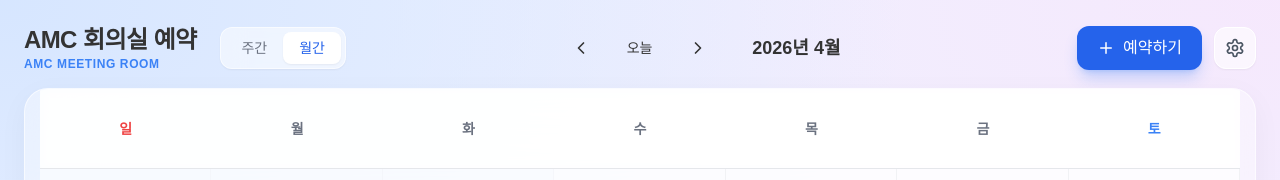
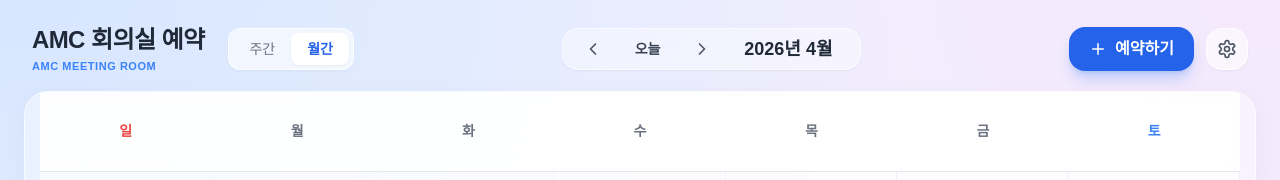
Before and after one commit to jinkwanuri-droid/amc, a Next.js app: page / in a window 1280 px wide. Shown: the top 180 px of the page. Built offline with nearby package versions, Linux system fonts and the light colour scheme; no server answers; the database is empty; a web font is replaced by a local one.

Commit message:
Update Header.tsx

```diff
--- a/src/components/Header.tsx
+++ b/src/components/Header.tsx
@@ -3,37 +3,28 @@ import { format } from 'date-fns';
 import { ChevronLeft, ChevronRight, Settings, Plus } from 'lucide-react';
 
 export default function Header() {
-  // 여기서 모달 여는 함수 2개를 가져옵니다 (openResModal, setSetModalOpen)
   const { currentDate, viewMode, setViewMode, goNext, goPrev, goToday, openResModal, setSetModalOpen } = useCalendarStore();
-
   return (
-    <header className="flex items-center justify-between mb-4">
+    <header className="flex items-center justify-between mb-4 px-2">
       <div className="flex items-center gap-6">
         <div>
-          <h1 className="text-2xl font-bold tracking-tight">AMC 회의실 예약</h1>
-          <p className="text-xs text-blue-500 font-semibold uppercase tracking-wider">AMC Meeting Room</p>
+          <h1 className="text-2xl font-bold tracking-tight text-gray-800">AMC 회의실 예약</h1>
+          <p className="text-[11px] text-blue-500 font-bold uppercase tracking-wider mt-0.5">AMC Meeting Room</p>
         </div>
-        <div className="flex bg-white/50 backdrop-blur-md p-1 rounded-xl shadow-sm border border-white/60">
-          <button onClick={() => setViewMode('week')} className={`px-4 py-1.5 rounded-lg text-sm font-medium transition-all ${viewMode === 'week' ? 'bg-white shadow-sm text-blue-600' : 'text-gray-500 hover:text-gray-700'}`}>주간</button>
-          <button onClick={() => setViewMode('month')} className={`px-4 py-1.5 rounded-lg text-sm font-medium transition-all ${viewMode === 'month' ? 'bg-white shadow-sm text-blue-600' : 'text-gray-500 hover:text-gray-700'}`}>월간</button>
+        <div className="flex bg-white/60 backdrop-blur-xl p-1 rounded-xl shadow-sm border border-white/80">
+          <button onClick={() => setViewMode('week')} className={`px-4 py-1.5 rounded-lg text-sm transition-all ${viewMode === 'week' ? 'bg-white shadow-sm text-blue-600 font-bold' : 'text-gray-500 hover:text-gray-700 font-medium'}`}>주간</button>
+          <button onClick={() => setViewMode('month')} className={`px-4 py-1.5 rounded-lg text-sm transition-all ${viewMode === 'month' ? 'bg-white shadow-sm text-blue-600 font-bold' : 'text-gray-500 hover:text-gray-700 font-medium'}`}>월간</button>
         </div>
       </div>
-
-      <div className="flex items-center gap-4">
-        <button onClick={goPrev} className="p-2 hover:bg-white/50 rounded-full transition"><ChevronLeft size={20} /></button>
-        <button onClick={goToday} className="text-sm font-medium hover:bg-white/50 px-3 py-1 rounded-md transition">오늘</button>
-        <button onClick={goNext} className="p-2 hover:bg-white/50 rounded-full transition"><ChevronRight size={20} /></button>
-        <span className="text-lg font-bold w-32 text-center">{format(currentDate, 'yyyy년 M월')}</span>
+      <div className="flex items-center gap-4 bg-white/40 backdrop-blur-xl px-4 py-1.5 rounded-2xl border border-white/60 shadow-sm">
+        <button onClick={goPrev} className="p-1 hover:bg-white/60 rounded-full transition"><ChevronLeft size={20} className="text-gray-600"/></button>
+        <button onClick={goToday} className="text-sm font-bold hover:bg-white/60 px-3 py-1 rounded-md transition text-gray-700">오늘</button>
+        <button onClick={goNext} className="p-1 hover:bg-white/60 rounded-full transition"><ChevronRight size={20} className="text-gray-600"/></button>
+        <span className="text-lg font-extrabold w-28 text-center text-gray-800">{format(currentDate, 'yyyy년 M월')}</span>
       </div>
-
       <div className="flex items-center gap-3">
-        {/* ⭐ 수정된 부분: 그냥 openResModal()을 실행하도록 바꿈 */}
-        <button onClick={() => openResModal()} className="bg-blue-600 hover:bg-blue-700 text-white px-5 py-2.5 rounded-xl font-medium shadow-lg shadow-blue-500/30 flex items-center gap-2 transition-all">
-          <Plus size={18} /> 예약하기
-        </button>
-        <button onClick={() => setSetModalOpen(true)} className="p-2.5 bg-white/60 hover:bg-white border border-white rounded-xl shadow-sm transition-all text-gray-600">
-          <Settings size={20} />
-        </button>
+        <button onClick={() => openResModal()} className="bg-blue-600 hover:bg-blue-700 text-white px-5 py-2.5 rounded-2xl font-bold shadow-lg shadow-blue-500/30 flex items-center gap-2 transition-all"><Plus size={18} /> 예약하기</button>
+        <button onClick={() => setSetModalOpen(true)} className="p-2.5 bg-white/60 hover:bg-white border border-white/80 rounded-2xl shadow-sm transition-all text-gray-600"><Settings size={20} /></button>
       </div>
     </header>
   );
```
